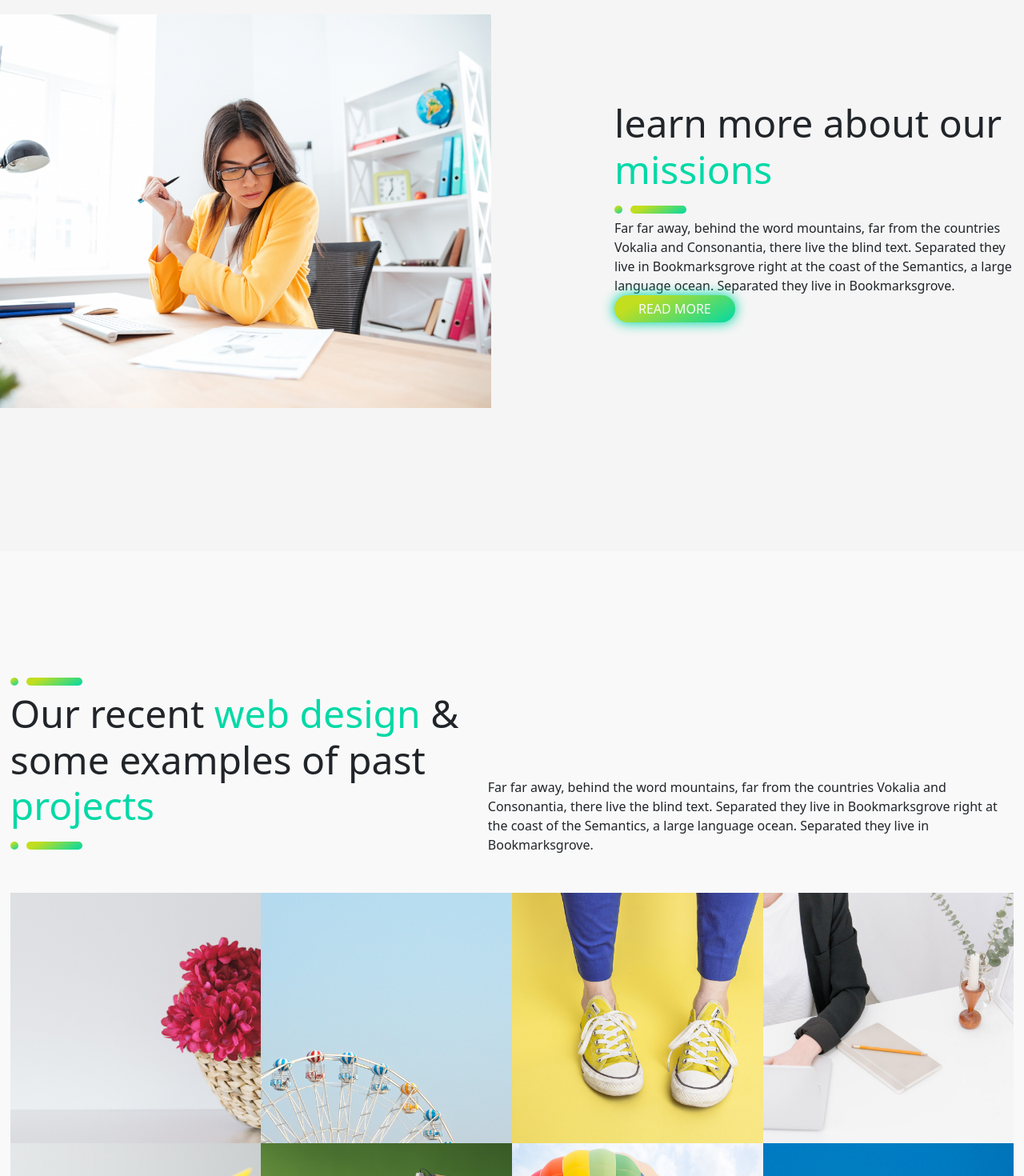
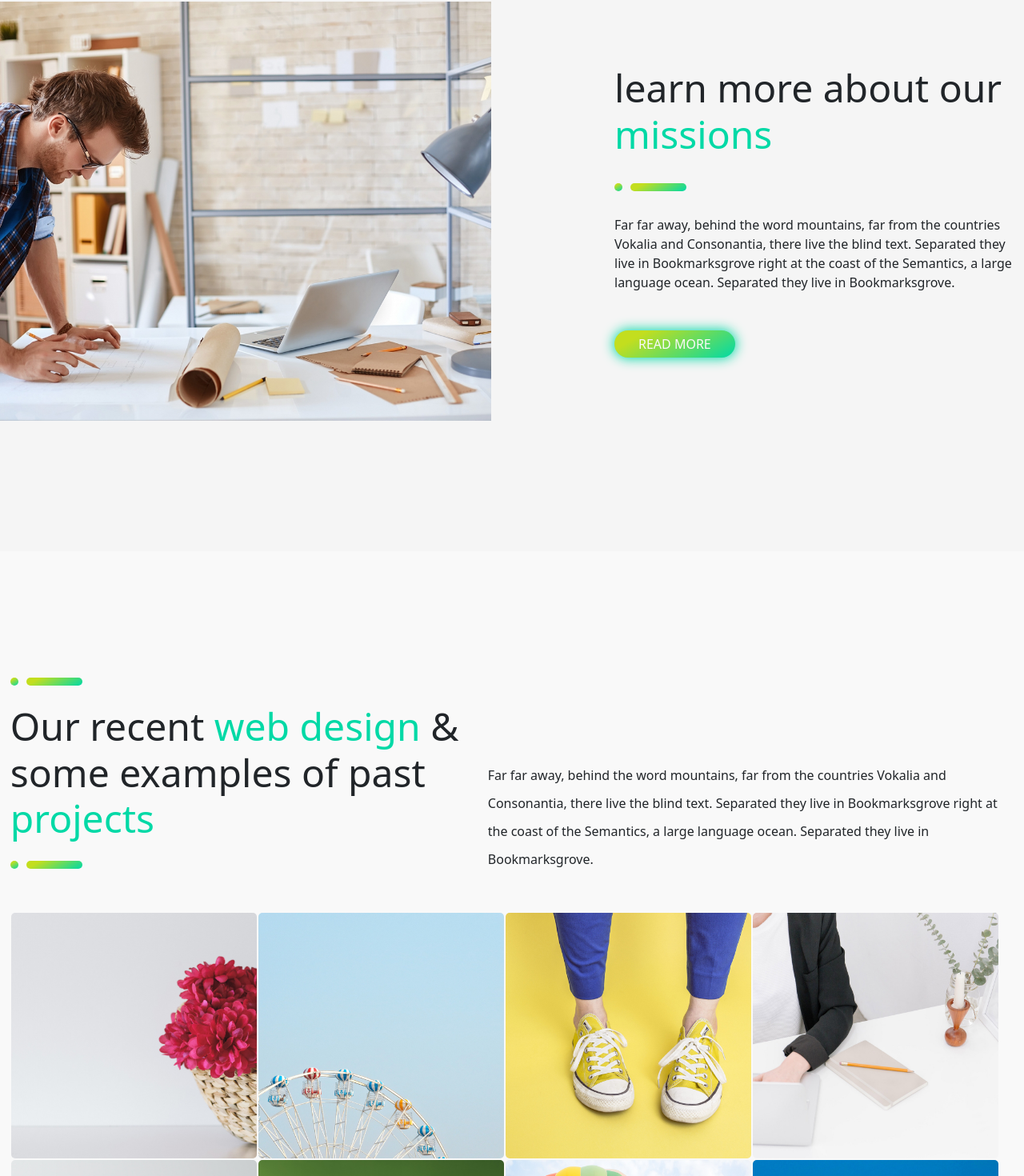
Before and after one commit to GioGreco/proj-html-vuejs, a Vue app: page / in a window 1280 px wide. Shown: the part 1996-3466 px from the top of the page at 80% size. Built offline with nearby package versions, Linux system fonts and the light colour scheme.

Commit message:
add more scroll transitions

```diff
--- a/src/components/CaseStudiesComponent.vue
+++ b/src/components/CaseStudiesComponent.vue
@@ -4,17 +4,17 @@
             <div class="case-studies-top">
                 <div class="top-left">
                     <div class="custom-separator"><span></span><span></span></div>
-                    <h3>Our recent <span>web design</span> &amp; some examples of past <span>projects</span></h3>
+                    <h3 class="my-3" v-motion :initial="{x: 50, opacity: 0}" :visible="{x: 0, opacity: 1, transition:{type:'spring', mass: 1.5}}">Our recent <span>web design</span> &amp; some examples of past <span>projects</span></h3>
                     <div class="custom-separator"><span></span><span></span></div>
                 </div>
-                <div class="top-right">Far far away, behind the word mountains, far from the countries Vokalia and Consonantia, there live the blind text. Separated they live in Bookmarksgrove right at the coast of the Semantics, a large language ocean. Separated they live in Bookmarksgrove.</div>
+                <div class="top-right" v-motion :initial="{x: 50, opacity: 0}" :visible="{x: 0, opacity: 1, transition:{type:'spring', mass: 1.5}}">Far far away, behind the word mountains, far from the countries Vokalia and Consonantia, there live the blind text. Separated they live in Bookmarksgrove right at the coast of the Semantics, a large language ocean. Separated they live in Bookmarksgrove.</div>
             </div>
             <div class="cases row my-5 g-0">
                 <div v-for="(item,index) in store.caseStudies" :key="index" class="case col-6 col-sm-4 col-md-3">
                     <img :src="item.previewImg" :alt="item.name">
                 </div>
             </div>
-            <button class="custom-btn rounded-pill text-uppercase">read more</button>
+            <button class="custom-btn rounded-pill text-uppercase" v-motion :initial="{y: 40, opacity: 0}" :visible="{y: 0, opacity: 1, transition:{type:'spring', mass: 1.5}}">read more</button>
         </div>
     </section>
 </template>
@@ -37,6 +37,7 @@ export default {
 
 #case-studies{
     background-color: $white-d1-bg;
+    overflow: hidden;
     .wrap{
         @include dflex('column');
         align-items: center;
@@ -59,14 +60,28 @@ export default {
                 width: 54%;
                 align-self: flex-end;
                 padding: 0 20px;
+                line-height: 35px;
             }
         }
 
         .cases{
+            width: 100%;
             .case{
+                position: relative;
+                width: calc((100vw - 52px) / 4);
+                height: calc((100vw - 52px) / 4);
+                margin: 1px;
                 img{
+                    position: absolute;
                     height: 100%;
                     width: 100%;
+                    border-radius: 5px;
+                    transition: transform .3s ease-in-out;
+
+                    &:hover{
+                        transform: scale(1.1);
+                        z-index: 400;
+                    }
                 }
             }
         }
--- a/src/components/ContactUsComponent.vue
+++ b/src/components/ContactUsComponent.vue
@@ -1,7 +1,7 @@
 <template>
     <div class="wrap">
         <section id="contact-us" class="custom-container">
-            <div class="new-project">
+            <div class="new-project" v-motion :initial="{x: -100, opacity: 0}" :visible="{x: 0, opacity: 1, transition:{type:'spring', damping: 30}}">
                 <div class="text-center">
                     <span>Are You Ready?</span>
                     <h4>Start a New project</h4>
@@ -11,7 +11,7 @@
                     <button class="text-uppercase">submit</button>
                 </div>
             </div>
-            <div class="job-talk">
+            <div class="job-talk" v-motion :initial="{x: 100, opacity: 0}" :visible="{x: 0, opacity: 1, transition:{type:'spring', damping: 30}}">
                 <div class="text-center">
                     <span>What Are You Waiting for?</span>
                     <h4>Let's Talk About Work</h4>
@@ -38,6 +38,7 @@
 
 #contact-us{
     @include dflex('row');
+    overflow: hidden;
 
     .new-project{
         @include dflex('column');
--- a/src/components/FeaturesComponent.vue
+++ b/src/components/FeaturesComponent.vue
@@ -10,7 +10,7 @@
             </div>
             <div class="features-right">
                 <div class="features-wrap">
-                    <div v-for="(item,index) in store.features" :key="index" class="feature" v-motion :initial="{x: 50, opacity: 0}" :visible="{x: 0, opacity: 1, transition:{type:'spring', mass: 1.5, delay: 500}}">
+                    <div v-for="(item,index) in store.features" :key="index" class="feature" v-motion :initial="{x: 50, opacity: 0}" :visible="{x: 0, opacity: 1, transition:{type:'spring', mass: 1.5, delay: index * 200}}">
                         <i></i>
                         <h6>{{item.type}}</h6>
                         <span>{{item.description}}</span>
@@ -41,6 +41,7 @@ import {store} from '../store.js';
 
     #features{
         background-color: $white-d1-bg;
+        overflow: hidden;
 
         .wrap{
             height: 850px;
--- a/src/components/LatestNewsComponent.vue
+++ b/src/components/LatestNewsComponent.vue
@@ -1,9 +1,9 @@
 <template>
     <div class="wrap">
         <section id="latest-news" class="custom-container">
-            <h3>Latest News &amp; Our <span>Blog</span></h3>
+            <h3 v-motion :initial="{y: 50, opacity: 0}" :visible="{y: 0, opacity: 1, transition:{type:'spring', damping: 30}}">Latest News &amp; Our <span>Blog</span></h3>
             <div class="custom-separator"><span></span><span></span></div>
-            <div class="row gy-5">
+            <div class="row gy-5" v-motion :initial="{y: 50, opacity: 0}" :visible="{y: 0, opacity: 1, transition:{type:'spring', damping: 30, delay: 200}}">
                 <div v-for="(item,index) in store.latestNews" :key="index" class="news col-12 col-md-6 col-lg-4">
                     <div class="pic-wrapper">
                         <img :src="item.img" :alt="item.description">
--- a/src/components/LearnMoreComponent.vue
+++ b/src/components/LearnMoreComponent.vue
@@ -2,15 +2,17 @@
     <section id="learn-more">
         <div class="wrapper">
             <div class="learnMore-left">
-                <img src="/images/businesswoman-analysing-document-P8WSNMC-1024x820.jpg" alt="">
+                <img class="pic-behind" src="/images/busy-architect-PYVKWM4-1024x872.jpg" alt="">
+                <!-- <div class="green-layover"></div> -->
+                <!-- <img class="pic-front" src="/images/businesswoman-analysing-document-P8WSNMC-1024x820.jpg" alt=""> -->
             </div>
             <div class="learnMore-right">
                 <h3>learn more about our <span>missions</span></h3>
-                <div class="custom-separator">
+                <div class="custom-separator my-4">
                     <span></span><span></span>
                 </div>
                 <div>Far far away, behind the word mountains, far from the countries Vokalia and Consonantia, there live the blind text. Separated they live in Bookmarksgrove right at the coast of the Semantics, a large language ocean. Separated they live in Bookmarksgrove.</div>
-                <button class="custom-btn rounded-pill text-uppercase">Read More</button>
+                <button class="custom-btn rounded-pill text-uppercase mt-5">Read More</button>
             </div>
         </div>
     </section>
@@ -35,7 +37,7 @@
 
             .learnMore-left{
                 width: 60%;
-                img{
+                .pic-behind{
                     width: 80%;
                 }
             }
--- a/src/components/PartnersComponent.vue
+++ b/src/components/PartnersComponent.vue
@@ -2,7 +2,7 @@
     <section id="partners">
         <div class="custom-container">
             <div v-for="(item, index) in store.partners" :key="index" class="client">
-                <img :src="item.img" :alt="item.name">
+                <img :src="item.img" :alt="item.name" v-motion :initial="{x: 30, opacity: 0}" :visible="{x: 0, opacity: 1, transition:{type:'spring', damping: 60, delay: index * 200}}">
             </div>
         </div>
     </section>
--- a/src/components/QuoteComponent.vue
+++ b/src/components/QuoteComponent.vue
@@ -1,12 +1,11 @@
 <template>
-    <!-- Rendere componente dinamico...slider di diverse quote -->
     <div class="quote">
         <div class="quote-content">
-            <div class="d-flex flex-column align-items-center">
+            <div class="d-flex flex-column align-items-center" v-motion :initial="{scale: .9}" :visible="{scale: 1.2, transition:{type: 'spring', damping: 50, delay: 500}}">
                 <i class="fa-solid fa-quote-left fs-1"></i>
                 <div class="w-50 text-center fs-5 mt-5">When it comes to barbequing, there are two main schools of thought for the techniques that you can use. Freshly scrambled eggs with applewood smoked bacon are amazing!</div>
             </div>
-            <div class="person d-flex flex-column align-items-center">
+            <div class="person d-flex flex-column align-items-center" v-motion :initial="{y: 50, opacity: 0}" :visible="{y: 0, opacity: 1, transition:{type:'spring', damping: 30}}">
                 <div class="person-pic mb-4"></div>
                 <p class="person-name text-uppercase mb-1">Lisa Durbin</p>
                 <span class="person-role">Client</span>
```
